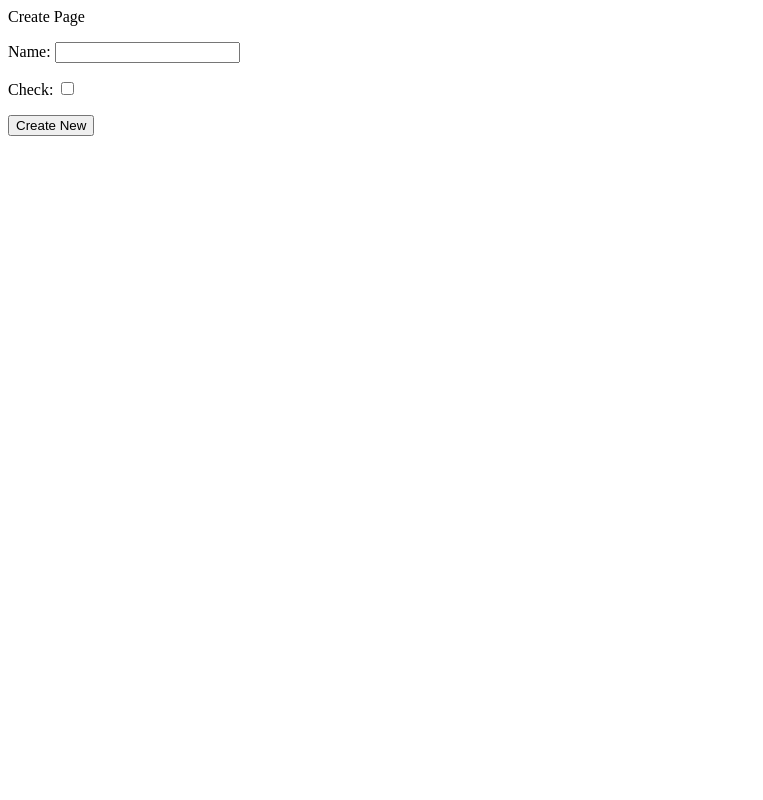
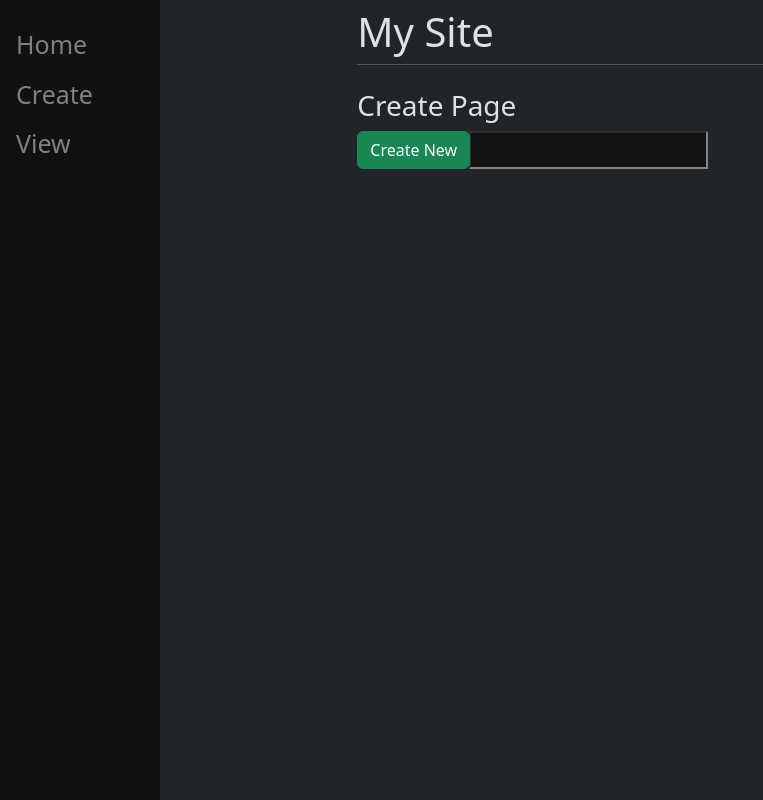
Before and after one commit to TerkaH111/Django_Tutorial, a Django app: page /create/ in a window 1280 px wide. Shown: the whole page, without its empty margins (0-763 px from the left). Run offline with Django 4.2, Linux system fonts and the light colour scheme.

Commit message:
Added sidebar, some bootstrap to make things nicer. I also did the dark mode, cause everything is better in dark mode:)

```diff
--- a/mysite/main/templates/main/base.html
+++ b/mysite/main/templates/main/base.html
@@ -1,13 +1,67 @@
+<!doctype html>
+<html lang="en" data-bs-theme="dark">
+<head>
 
-<html>
-  <head>
+    <style type="text/css">
+        .sidenav {
+            height: 100%;
+            width: 160px;
+            position: fixed;
+            z-index: 1;
+            top: 0;
+            left: 0;
+            background-color: #111;
+            overflow-x: hidden;
+            padding-top: 20px;
+        }
+
+        .sidenav a {
+            padding: 6px 8px 6px 16px;
+            text-decoration: none;
+            color: #818181;
+            font-size: 25px;
+            display: block;
+        }
+
+        .sidenav a:hover {
+            color: #f1f1f1;
+        }
+
+        .main {
+            margin-left: 160px;
+            padding: 0px 10px;
+        }
+    </style>
+
+    <meta charset="utf-8">
+    <meta name="viewport" content="width=device-width, initial-scale=1">
+
+    <link href="https://cdn.jsdelivr.net/npm/bootstrap@5.3.2/dist/css/bootstrap.min.css" rel="stylesheet"
+          integrity="sha384-T3c6CoIi6uLrA9TneNEoa7RxnatzjcDSCmG1MXxSR1GAsXEV/Dwwykc2MPK8M2HN" crossorigin="anonymous">
+
     <title>{% block title%} Terka's Site {% endblock %}</title>
-  </head>
+</head>
 <body>
-    <div id="content", name="content">
-        {% block content %}
-        {% endblock %}
+    <div class="sidenav">
+        <a href="/home">Home</a>
+        <a href="/create">Create</a>
+        <a href="/2">View</a>
     </div>
+
+    <div id="content" name="content" class="main">
+        <div class="row justify-content-center">
+            <div class="col-8">
+                <h1 class="mt-2">My Site</h1>
+                <hr class="mt-0 mb-4">
+                {% block content %}
+                {% endblock %}
+            </div>
+        </div>
+    </div>
+
+    <script src="https://cdn.jsdelivr.net/npm/bootstrap@5.3.2/dist/js/bootstrap.bundle.min.js" integrity="sha384-C6RzsynM9kWDrMNeT87bh95OGNyZPhcTNXj1NW7RuBCsyN/o0jlpcV8Qyq46cDfL" crossorigin="anonymous"></script>
+    <script src="https://cdn.jsdelivr.net/npm/@popperjs/core@2.11.8/dist/umd/popper.min.js" integrity="sha384-I7E8VVD/ismYTF4hNIPjVp/Zjvgyol6VFvRkX/vR+Vc4jQkC+hVqc2pM8ODewa9r" crossorigin="anonymous"></script>
+    <script src="https://cdn.jsdelivr.net/npm/bootstrap@5.3.2/dist/js/bootstrap.min.js" integrity="sha384-BBtl+eGJRgqQAUMxJ7pMwbEyER4l1g+O15P+16Ep7Q9Q+zqX6gSbd85u4mG4QzX+" crossorigin="anonymous"></script>
 
 </body>
 </html>
--- a/mysite/main/templates/main/create.html
+++ b/mysite/main/templates/main/create.html
@@ -3,10 +3,14 @@
 {% block title %} Create New List {% endblock %}
 
 {% block content %}
-Create Page
-<form method="post" action="/create/">
+<h3>Create Page</h3>
+<form method="post" action="/create/" class="form-group">
       {% csrf_token %}
-      {{form.as_p}}
-      <button type="submit" name="save"> Create New </button>
+      <div class="input-group mb-3">
+            <div class="input-group-prepend">
+                  <button type="submit" name="save" class="btn btn-success"> Create New </button>
+            </div>
+            {{form.name}}
+      </div>
 </form>
 {% endblock %}
```
Also changed, not shown: mysite/main/templates/main/list.html (+21 -11 lines), mysite/db.sqlite3.
